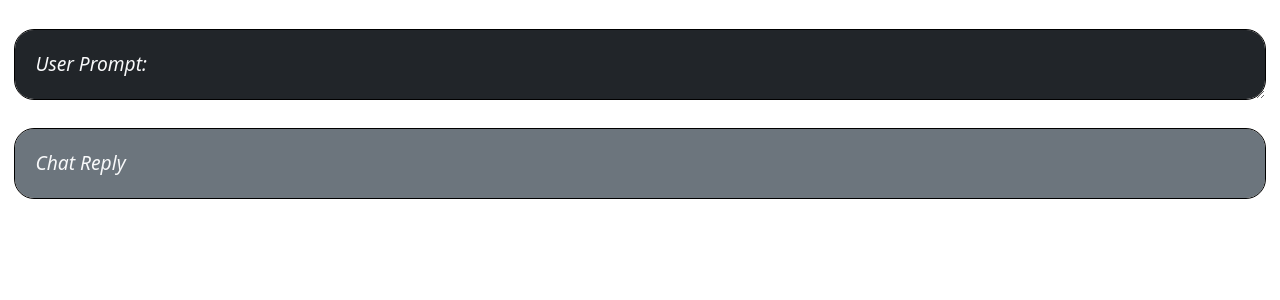
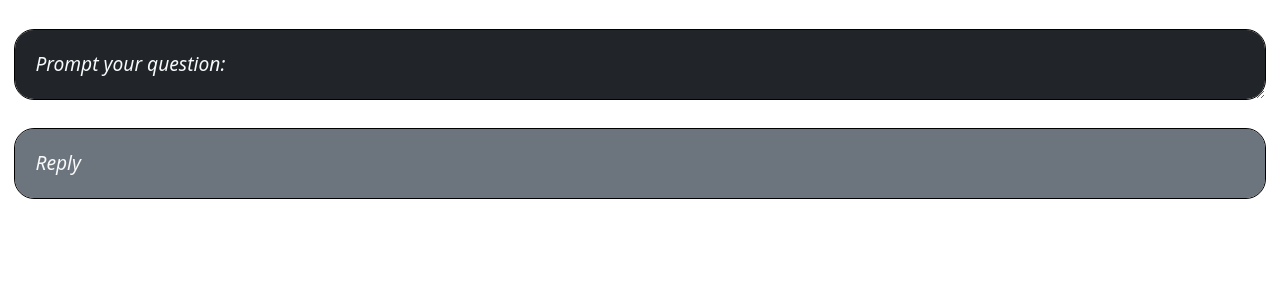
Before and after one commit to hma14/chatbot, a Flask app: page / in a window 1280 px wide. Shown: the top 300 px of the page. Run offline with Flask 2, Linux system fonts and the light colour scheme.

Commit message:
Refactor

```diff
--- a/templates/index.html
+++ b/templates/index.html
@@ -22,12 +22,12 @@
     <div class="container-fluid mt-4">
       <form id="myForm" class="myForm" action="/chat" method="post"  novalidate>
         <div class="mb-3">
-          <textarea name="text" class="form-control col-lg-12 bg-dark rounded-element text-light fst-italic placeholder-textarea " id="textInput" rows="1" placeholder="User Prompt:"></textarea>
+          <textarea name="text" class="form-control col-lg-12 bg-dark rounded-element text-light fst-italic placeholder-textarea " id="textInput" rows="1" placeholder="Prompt your question:"></textarea>
         </div>
       </form>
 
       <div class="spinner" id="spinner"></div>
-      <div id="result" class="form-control mt-4 col-lg-12 bg-secondary text-light rounded-element fst-italic">Chat Reply</div>
+      <div id="result" class="form-control mt-4 col-lg-12 bg-secondary text-light rounded-element fst-italic">Reply</div>
     </div>
 
 
```
